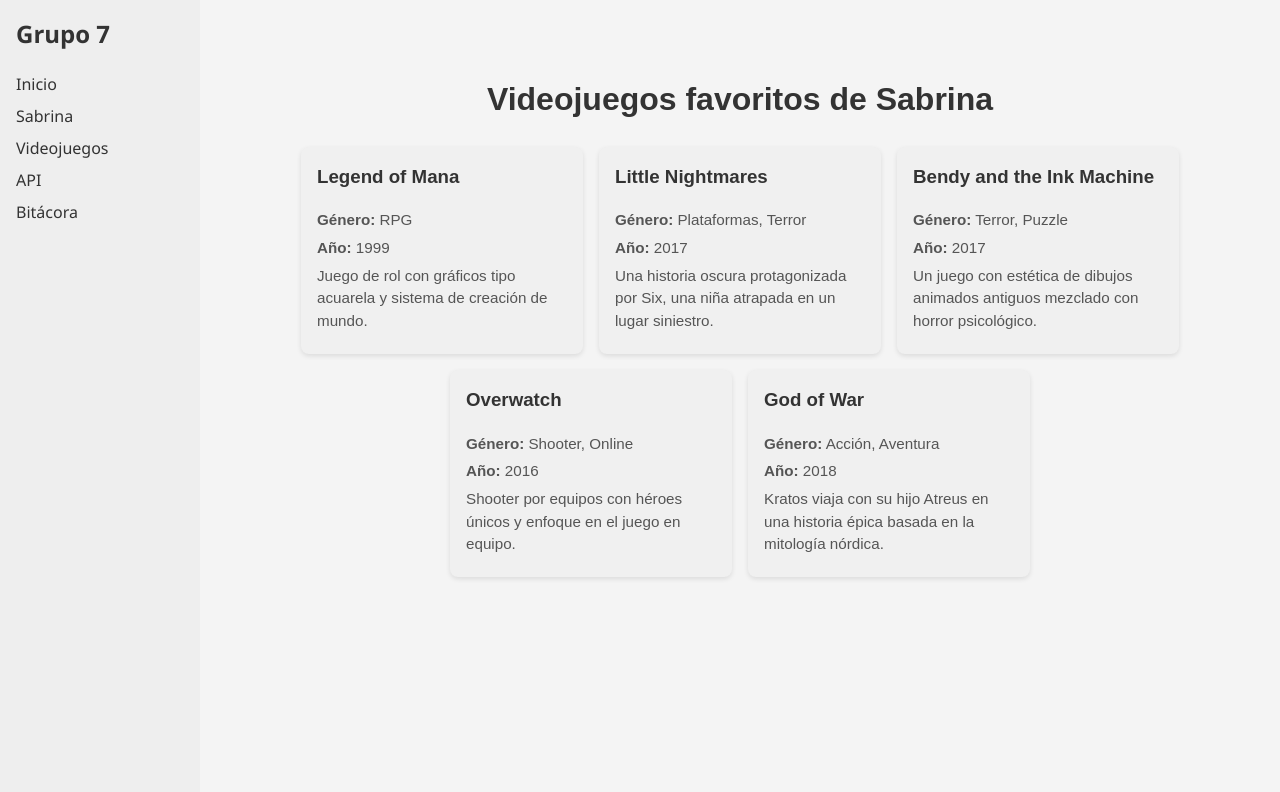
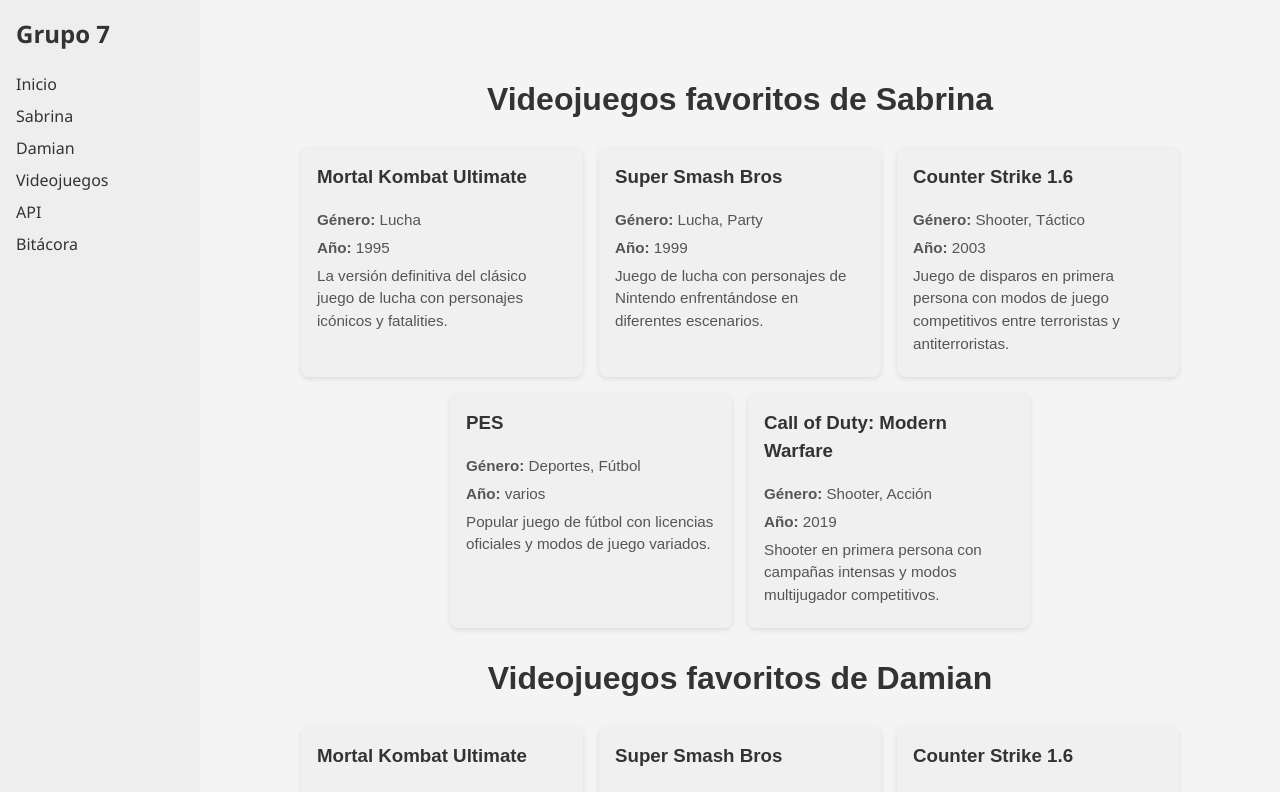
Before and after one commit to SabrinaChoque/TP1_Front_Grupo7_comisionD, a React (Vite) app: page /videojuegos in a window 1280 px wide. Shown: the top 792 px of the page. Built offline with nearby package versions, Linux system fonts and the light colour scheme.

Commit message:
bitacora indice y videojuegos
Se agregaron 5 juegos en su seccion y  los cambios en vitacora de damian coronel burgos, asi tambien se agrego el indice en el sidebar

```diff
--- a/src/components/Sidebar.jsx
+++ b/src/components/Sidebar.jsx
@@ -9,6 +9,7 @@ function Sidebar() {
       <ul>
         <li><Link to="/">Inicio</Link></li>
         <li><Link to="/sabrina">Sabrina</Link></li>
+        <li><Link to="/damian">Damian</Link></li>
         <li><Link to="/videojuegos">Videojuegos</Link></li>
         <li><Link to="/api">API</Link></li>
         <li><Link to="/bitacora">Bitácora</Link></li>
--- a/src/data/data.json
+++ b/src/data/data.json
@@ -30,5 +30,46 @@
       "anio": 2018,
       "descripcion": "Kratos viaja con su hijo Atreus en una historia épica basada en la mitología nórdica."
     }
-  ]
+  ],
+
+"videojuegosDeDamian": [
+  {
+    "titulo": "Mortal Kombat Ultimate",
+    "plataforma": "Sega",
+    "genero": "Lucha",
+    "anio": 1995,
+    "descripcion": "La versión definitiva del clásico juego de lucha con personajes icónicos y fatalities."
+  },
+  {
+    "titulo": "Super Smash Bros",
+    "plataforma": "Nintendo 64",
+    "genero": "Lucha, Party",
+    "anio": 1999,
+    "descripcion": "Juego de lucha con personajes de Nintendo enfrentándose en diferentes escenarios."
+  },
+  {
+    "titulo": "Counter Strike 1.6",
+    "plataforma": "PC",
+    "genero": "Shooter, Táctico",
+    "anio": 2003,
+    "descripcion": "Juego de disparos en primera persona con modos de juego competitivos entre terroristas y antiterroristas."
+  },
+  {
+    "titulo": "PES",
+    "plataforma": "Multiplataforma",
+    "genero": "Deportes, Fútbol",
+    "anio": "varios",
+    "descripcion": "Popular juego de fútbol con licencias oficiales y modos de juego variados."
+  },
+  {
+    "titulo": "Call of Duty: Modern Warfare",
+    "plataforma": "Multiplataforma",
+    "genero": "Shooter, Acción",
+    "anio": 2019,
+    "descripcion": "Shooter en primera persona con campañas intensas y modos multijugador competitivos."
+  }
+]
+
+
+
 }
--- a/src/pages/Bitacora.jsx
+++ b/src/pages/Bitacora.jsx
@@ -35,7 +35,7 @@ function Bitacora() {
     También se propuso una estructura inicial para el archivo <code>data.json</code> con 5 videojuegos por integrante. Esta parte puede ser modificada más adelante, ya que se acordó que el diseño visual final será responsabilidad de Damián.
   </p>
   <p>
-    <strong>Damian:</strong> A completar según los aportes individuales y desarrollo de cada sección.
+    <strong>Damian:</strong> Se encargo de su pagina correspondiente a la cual le dio un estilo unico y representativo utilizando colores representativo acordes al proyecto en cuestion, asimismo realizó un aporte sobre la plantilla de videojuegos integrando un total de 5 (cinco) items mas, cada una de las acciones fueron orquestadas y diagramadas para utilizar github y trabajar con ramas, esto a traves de un aprendizaje y colaboración tanto individual como grupal
   </p>
    <p>
     <strong>Federico:</strong> A completar según los aportes individuales y desarrollo de cada sección.
--- a/src/pages/VideoJuegos.jsx
+++ b/src/pages/VideoJuegos.jsx
@@ -7,14 +7,27 @@ function VideoJuegos() {
 
   useEffect(() => {
     setJuegos(data.videojuegosDeSabrina || []);
+    setJuegos(data.videojuegosDeDamian || []);
   }, []);
 
   return (
-    <div className="videojuegos">
+<div className="videojuegos">
       <h2>Videojuegos favoritos de Sabrina</h2>
       <div className="tarjetas-videojuegos">
         {juegos.map((juego, index) => (
-          <div className="tarjeta-juego" key={index}>
+          <div className="tarjeta-juego" key={`sabrina-${index}`}>
+            <h3>{juego.titulo}</h3>
+            <p><strong>Género:</strong> {juego.genero}</p>
+            <p><strong>Año:</strong> {juego.anio}</p>
+            <p>{juego.descripcion}</p>
+          </div>
+        ))}
+      </div>
+
+      <h2>Videojuegos favoritos de Damian</h2>
+      <div className="tarjetas-videojuegos">
+        {juegos.map((juego, index) => (
+          <div className="tarjeta-juego" key={`damian-${index}`}>
             <h3>{juego.titulo}</h3>
             <p><strong>Género:</strong> {juego.genero}</p>
             <p><strong>Año:</strong> {juego.anio}</p>
@@ -23,7 +36,10 @@ function VideoJuegos() {
         ))}
       </div>
     </div>
+
+
   );
+
 }
 
 export default VideoJuegos;
```
